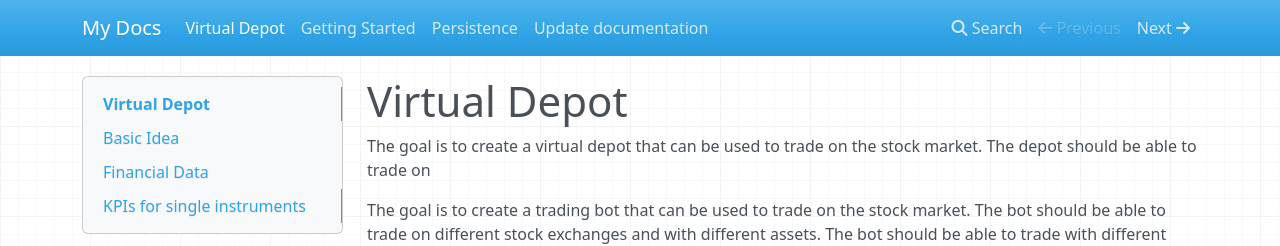
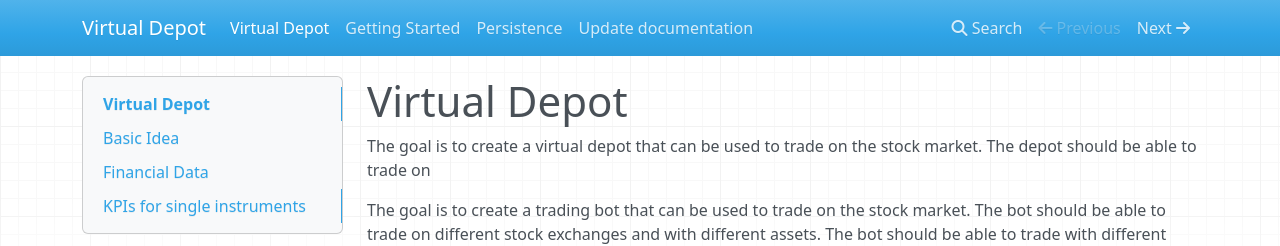
Before and after one commit to codewiththomas/virtual-depot, an MkDocs documentation site: the page built from docs/docs/index.md, in a window 1280 px wide. Shown: the top 246 px of the page. Built offline with MkDocs 1.6.1, drawn with Linux system fonts in a browser that asks for light colours; nearby versions of some CDN libraries.

Commit message:
Rebuild pages

```diff
--- a/docs/mkdocs.yml
+++ b/docs/mkdocs.yml
@@ -1,4 +1,4 @@
-site_name: My Docs
+site_name: Virtual Depot
 plugins:
     - search
     - mermaid2
```
Also changed, not shown: docs/site/404.html, docs/site/getting-started/index.html, docs/site/index.html, docs/site/persistence/index.html, docs/site/update-docs/index.html, 1 other file.
